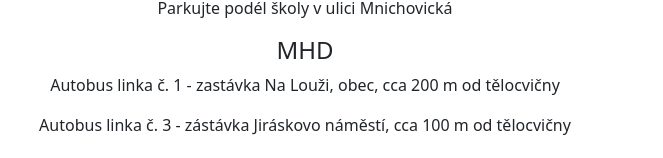
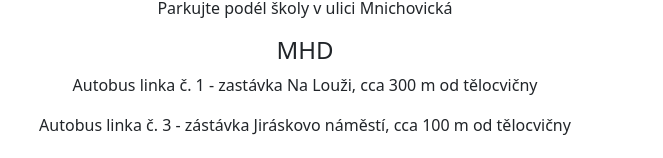
Before and after one commit to MartinKokesCz/futsal, a plain HTML site: page index.html in a window 1280 px wide. Shown: the part 1295-1453 px from the top of the page, without its empty margins (335-998 px from the left). Drawn offline with nearby package versions, Linux system fonts and the light colour scheme.

Commit message:
Update index.html
change of the bus station name

```diff
--- a/index.html
+++ b/index.html
@@ -38,7 +38,7 @@
                 <p>Parkujte podél školy v ulici Mnichovická</p>
 
                 <h4>MHD</h4>
-                <p>Autobus linka č. 1 - zastávka Na Louži, obec, cca 200 m od tělocvičny </p>
+                <p>Autobus linka č. 1 - zastávka Na Louži, cca 300 m od tělocvičny </p>
                 <p>Autobus linka č. 3 - zástávka Jiráskovo náměstí, cca 100 m od tělocvičny</p>
 
                 <h2>Harmonogram</h2>
```
